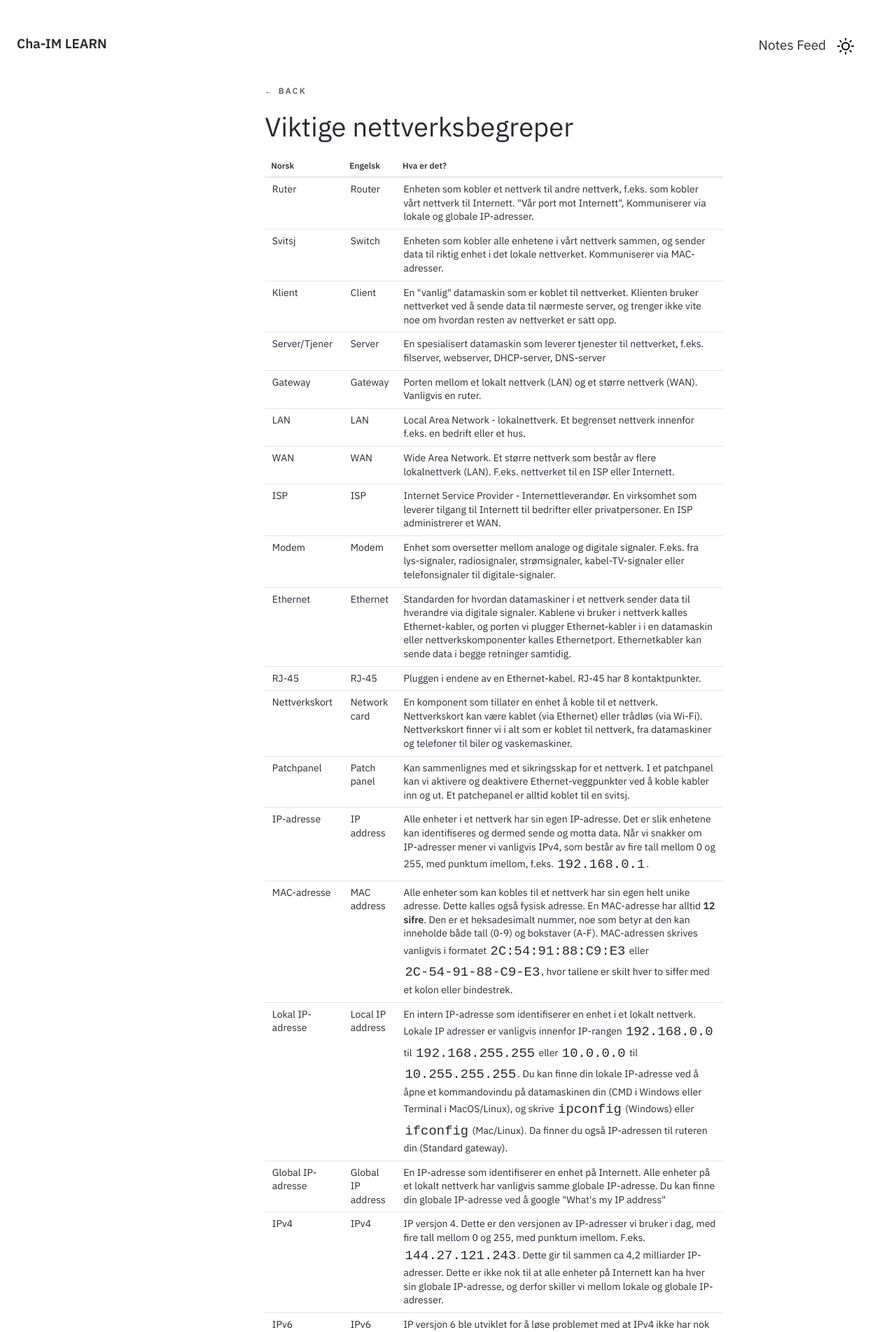
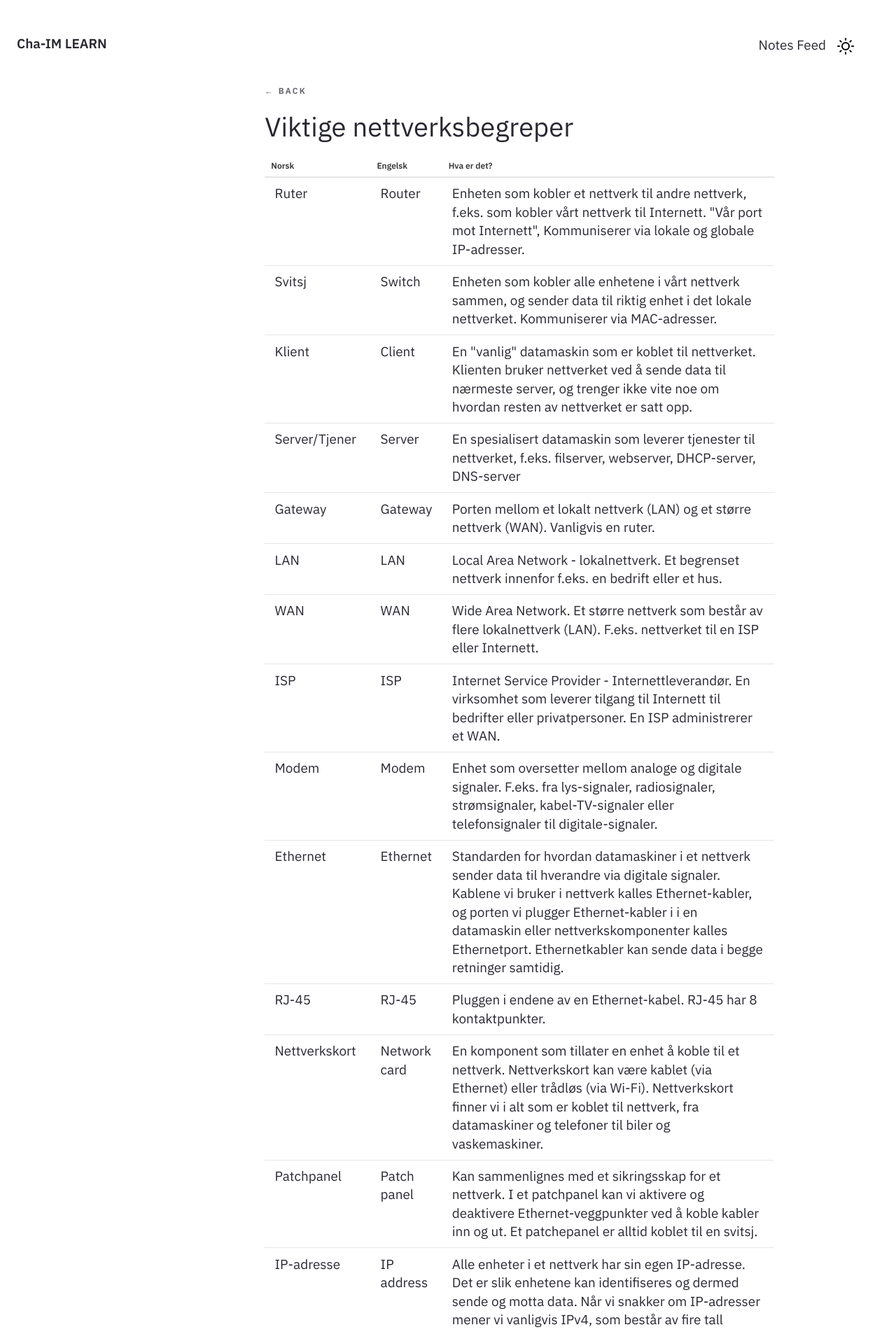
Before and after one commit to Cha-IM/cha-im.github.io, a Jekyll site: the page built from _notes/Public/Teknologiforståelse/Nettverk/Viktige nettverksbegreper.md, in a window 1280 px wide. Shown: the top 1903 px of the page at 70% size. Built offline with Jekyll 4.4.1, drawn with Linux system fonts in a browser that asks for light colours.

Commit message:
Update style.css

```diff
--- a/assets/css/style.css
+++ b/assets/css/style.css
@@ -433,7 +433,7 @@ td {
 }
 
 td {
-    font-size: 14px;
+    font-size: var(--text-m);
 }
 
 td a {
```
